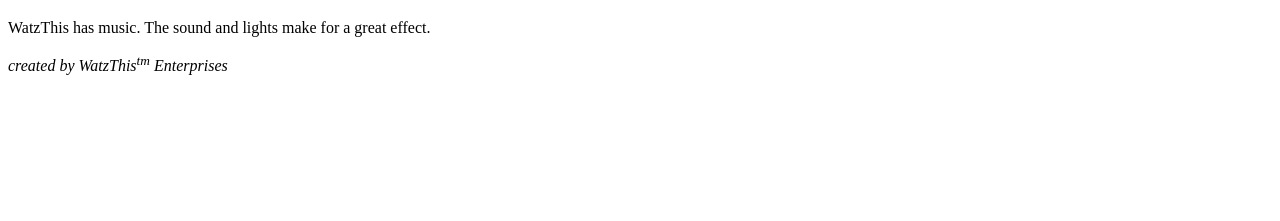
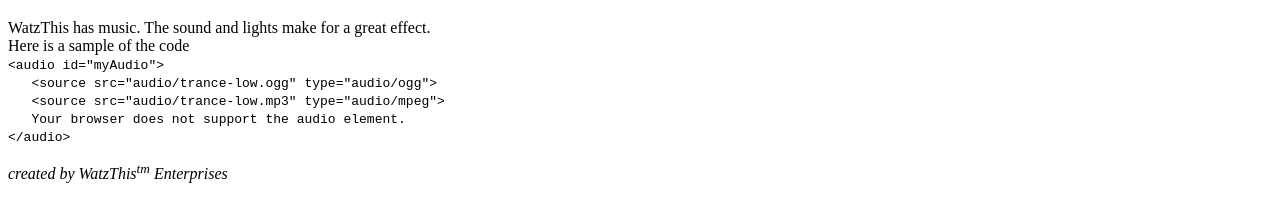
Before and after one commit to jonasohana/e2g-mobile-HTML5CSS3, a plain HTML site: page htmlsampletext.htm in a window 1280 px wide. Shown: the part 575-796 px from the top of the page. Drawn offline with Linux system fonts and the light colour scheme.

```diff
--- a/htmlsampletext.htm
+++ b/htmlsampletext.htm
@@ -22,7 +22,16 @@
 
     <h1>Chapter 4: Audio</h1>
 
-    WatzThis has music. The sound and lights make for a great effect.
+    WatzThis has music. The sound and lights make for a great effect. <br>
+
+    Here is a sample of the code<br>
+    <code>
+        &lt;audio id="myAudio"&gt;<br />
+        &nbsp;&nbsp;&nbsp;&lt;source src="audio/trance-low.ogg" type="audio/ogg"&gt;<br />
+        &nbsp;&nbsp;&nbsp;&lt;source src="audio/trance-low.mp3" type="audio/mpeg"&gt;<br />
+        &nbsp;&nbsp;&nbsp;Your browser does not support the audio element.<br />
+    &lt;/audio&gt;
+    </code>
 
     <br/>
 
```
Also changed, not shown: 1 other file.
